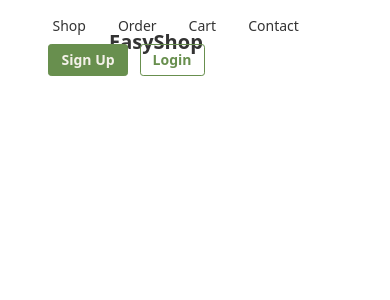
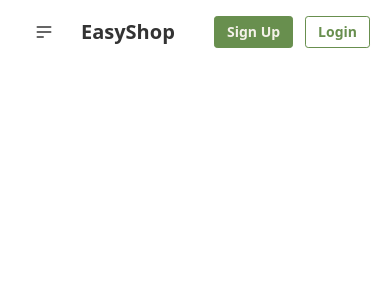
Before and after one commit to wildanfadh/EasyShop, a React (Vite) app: page /auth in a window 390 px wide. Shown: the top 300 px of the page. Built offline with nearby package versions, Linux system fonts and the light colour scheme.

Commit message:
update responsive layout

```diff
--- a/src/layouts/auth/index.tsx
+++ b/src/layouts/auth/index.tsx
@@ -4,11 +4,62 @@ import { NavLink, Outlet } from "react-router-dom";
 export const AuthLayout = () => {
   return (
     <div>
-      <div className="navbar bg-base-100 px-24">
-        <div className="flex-1">
+      <div className="navbar bg-base-100 px-5 lg:px-24">
+        <div className="navbar-start">
+          <div className="dropdown">
+            <label tabIndex={0} className="btn btn-ghost btn-circle lg:hidden">
+              <svg
+                xmlns="http://www.w3.org/2000/svg"
+                className="h-5 w-5"
+                fill="none"
+                viewBox="0 0 24 24"
+                stroke="currentColor"
+              >
+                <path
+                  strokeLinecap="round"
+                  strokeLinejoin="round"
+                  strokeWidth="2"
+                  d="M4 6h16M4 12h16M4 18h7"
+                />
+              </svg>
+            </label>
+            <ul
+              tabIndex={0}
+              className="menu menu-compact dropdown-content mt-3 p-2 shadow bg-base-100 rounded-box w-52"
+            >
+              <li>
+                <a>Shop</a>
+              </li>
+              <li>
+                <a>Order</a>
+              </li>
+              <li>
+                <a>Cart</a>
+              </li>
+              <li>
+                <a>Contact</a>
+              </li>
+            </ul>
+          </div>
           <a className="btn btn-sm btn-ghost normal-case text-xl">EasyShop</a>
         </div>
-        <div className="navbar-end">
+        <div className="navbar-end lg:hidden">
+          <div className="flex-row space-x-3">
+            <NavLink
+              to="/auth/register"
+              className="btn btn-sm btn-secondary text-neutral"
+            >
+              Sign Up
+            </NavLink>
+            <NavLink
+              to="/auth/login"
+              className="btn btn-sm btn-outline btn-secondary"
+            >
+              Login
+            </NavLink>
+          </div>
+        </div>
+        <div className="navbar-end hidden lg:flex">
           <div className="flex-row space-x-3">
             <ul className="menu menu-horizontal menu-compact p-0">
               <li>
```
